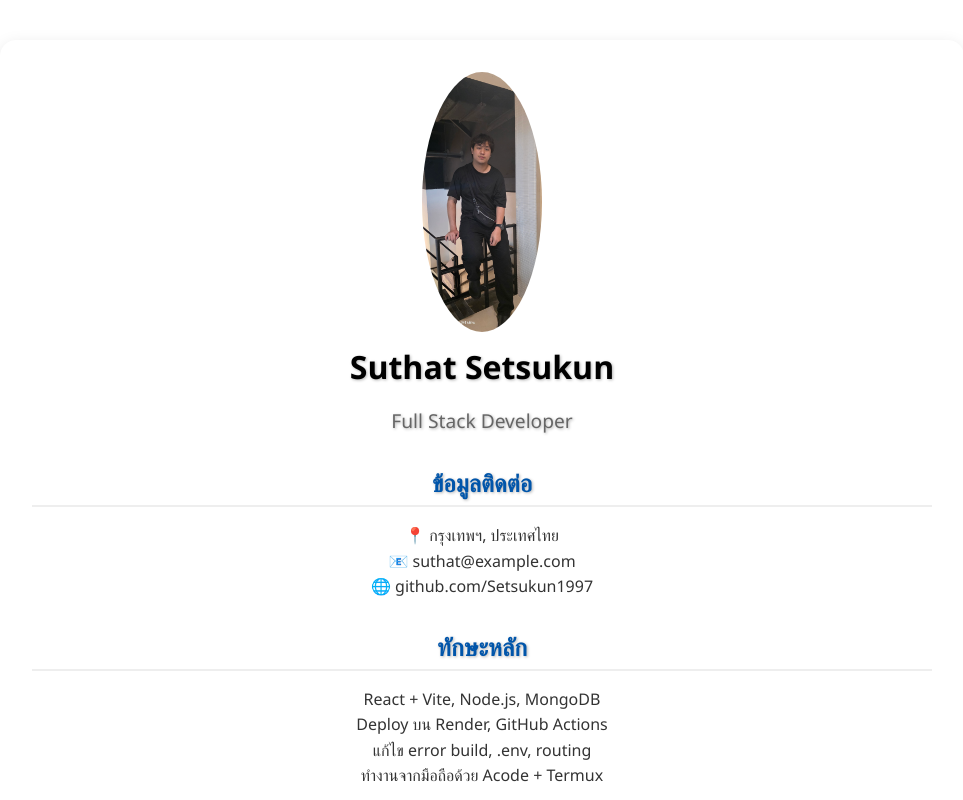
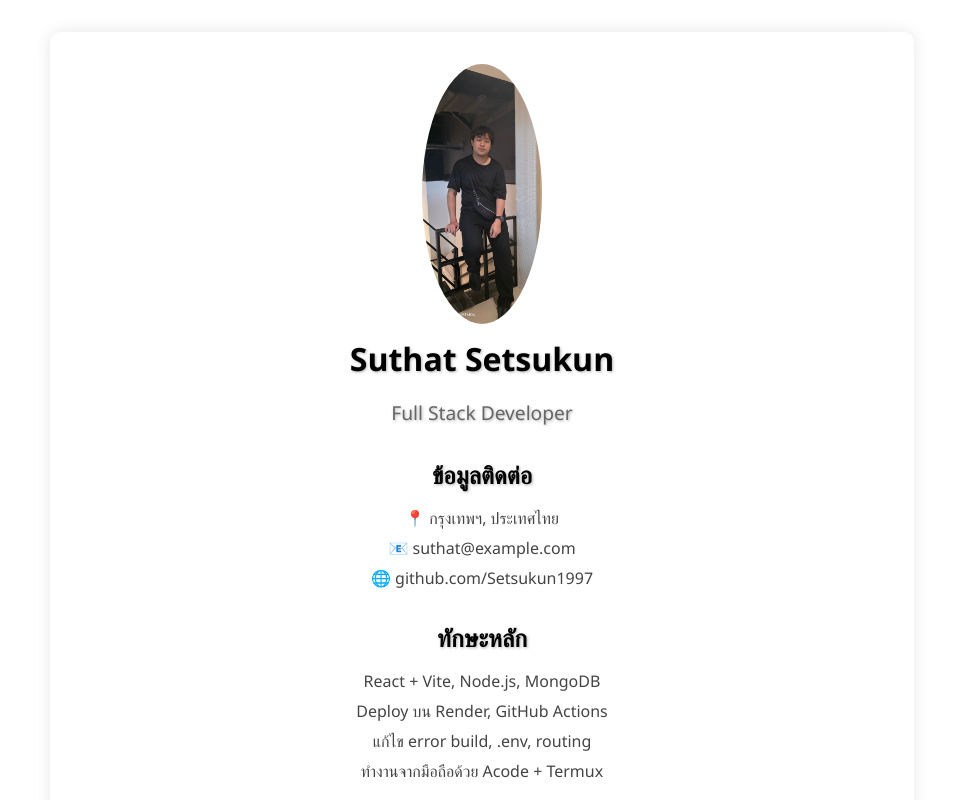
Before and after one commit to Setsukun1997/Setsukun-on-website, a React (Vite) app in the folder Frontend/: page /resume in a window 1280 px wide. Shown: the top 800 px of the page, without its empty margins (158-1121 px from the left). Built offline with nearby package versions, Linux system fonts and the light colour scheme.

Commit message:
Update Resume.css

```diff
--- a/Frontend/src/pages/Resume.css
+++ b/Frontend/src/pages/Resume.css
@@ -1,110 +1,81 @@
-.resume-container  {
-  max-width: 900px;
-  margin: 40px auto;
-  padding: 20px;
+.resume-container {
+  max-width: 800px;
+  margin: 2rem auto;
+  padding: 2rem;
   font-family: 'Segoe UI', sans-serif;
-  background-color: #ffffff;
-  border-radius: 16px;
-  box-shadow: 0 4px 16px rgba(0, 0, 0, 0.1);
+  background-color: #fff;
+  border-radius: 10px;
+  box-shadow: 0 0 15px rgba(0,0,0,0.1);
 }
 
-.profile-section {
+.header {
   display: flex;
   align-items: center;
-  gap: 24px;
-  flex-wrap: wrap;
-  margin-bottom: 40px;
+  gap: 1.5rem;
+  margin-bottom: 2rem;
 }
 
 .profile-img {
-  width: 180px;
-  height: 180px;
-  border-radius: 50%;
+  width: 120px;
+  height: 120px;
   object-fit: cover;
-  box-shadow: 0 0 12px rgba(0, 0, 0, 0.1);
+  border-radius: 10px;
+  border: 3px solid #0077cc;
+  box-shadow: 0 0 8px rgba(0,0,0,0.1);
 }
 
-.profile-text {
+.name-title {
   flex: 1;
-  min-width: 250px;
 }
 
-.header {
-  text-align: center;
-  margin-bottom: 30px;
+.name-title h1 {
+  margin: 0;
+  font-size: 2rem;
+  color: #333;
 }
 
-.header h1 {
-  font-size: 2.2rem;
-  margin-bottom: 8px;
-  color: #222;
-}
-
-.header h2 {
+.name-title h2 {
+  margin: 0.5rem 0 0;
   font-size: 1.2rem;
-  margin-bottom: 12px;
   color: #666;
 }
 
-.contact {
-  font-size: 0.95rem;
-  color: #444;
+.section {
+  margin-bottom: 2rem;
 }
 
-.section {
-  margin-bottom: 30px;
-}
-
-.section h2 {
-  font-size: 1.3rem;
-  margin-bottom: 12px;
-  color: #0055aa;
-  border-bottom: 2px solid #eee;
-  padding-bottom: 6px;
-}
-
-.section p,
-.section ul {
-  font-size: 1rem;
-  color: #333;
-  line-height: 1.6;
+.section-title {
+  font-size: 1.5rem;
+  margin-bottom: 1rem;
+  color: #0077cc;
 }
 
 .section ul {
-  padding-left: 20px;
+  list-style: none;
+  padding-left: 0;
 }
 
-.skills {
-  display: flex;
-  flex-wrap: wrap;
-  gap: 10px;
-}
-
-.skills span {
-  background-color: #e0f0ff;
-  color: #0055aa;
-  padding: 6px 12px;
-  border-radius: 20px;
-  font-size: 0.9rem;
-  font-weight: 500;
+.section li {
+  margin-bottom: 0.5rem;
+  font-size: 1rem;
+  color: #444;
 }
 
 .back-btn {
   text-align: center;
-  margin-top: 40px;
+  margin-top: 2rem;
 }
 
 .back-btn button {
-  background-color: #0055aa;
+  padding: 0.5rem 1rem;
+  font-size: 1rem;
+  background-color: #0077cc;
   color: white;
-  padding: 10px 20px;
   border: none;
-  border-radius: 8px;
-  font-size: 1rem;
+  border-radius: 5px;
   cursor: pointer;
-  transition: background-color 0.3s ease;
 }
 
 .back-btn button:hover {
-  background-color: #003f7f;
+  background-color: #005fa3;
 }
```
